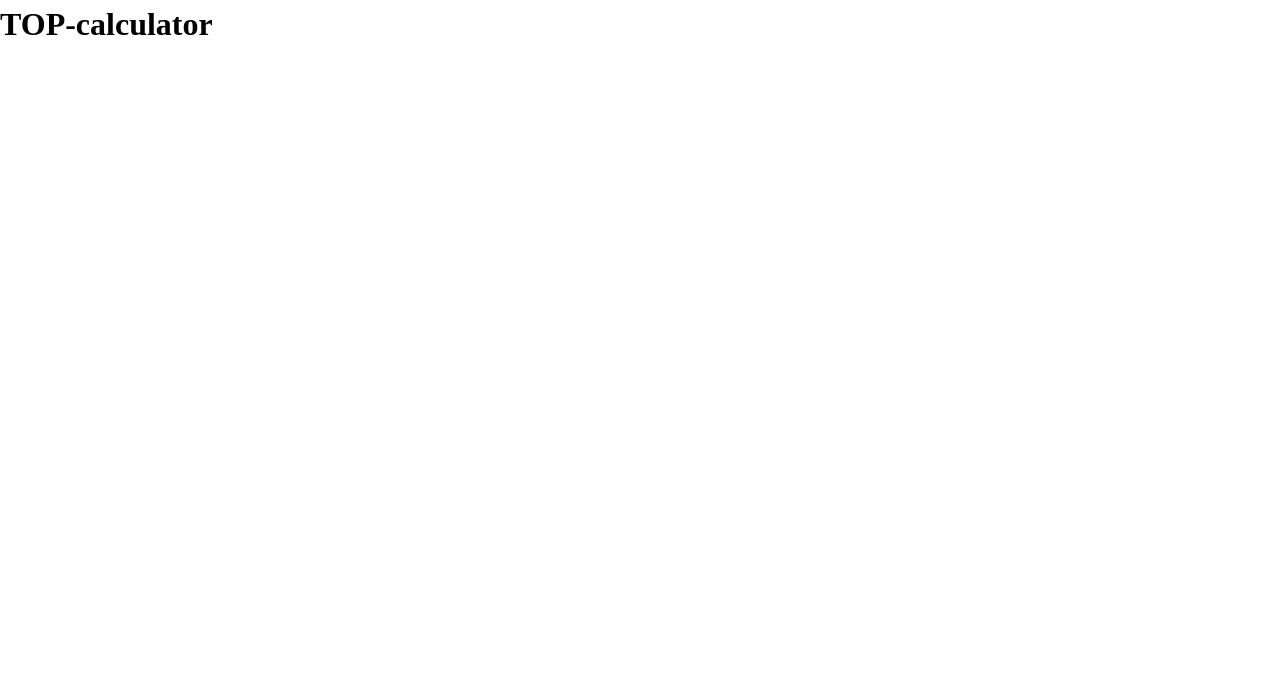
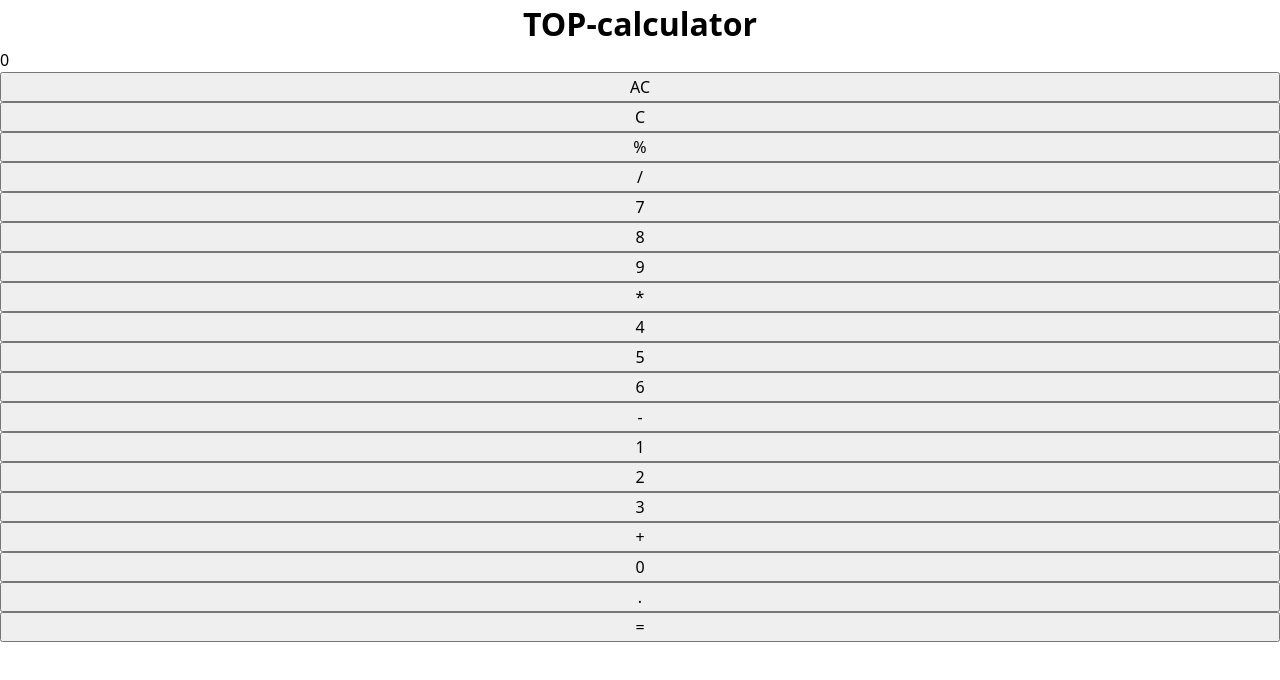
Before and after one commit to Sinner-Dev95/TOP-calculator, a plain HTML site: page index.html in a window 1280 px wide. Drawn offline with Linux system fonts and the light colour scheme.

Commit message:
Create boilerplate for html calculator structure

```diff
--- a/index.html
+++ b/index.html
@@ -1,13 +1,37 @@
 <!DOCTYPE html>
 <html lang="en">
-<head>
-    <meta charset="UTF-8">
-    <meta name="viewport" content="width=device-width, initial-scale=1.0">
+  <head>
+    <meta charset="UTF-8" />
+    <meta name="viewport" content="width=device-width, initial-scale=1.0" />
     <title>TOP-calculator</title>
-    <link rel="stylesheet" href="styles.css">
-</head>
-<body>
-    <h1>TOP-calculator</h1>
+    <link rel="stylesheet" href="styles.css" />
+  </head>
+  <body>
+    <h1 id="TITOLO">TOP-calculator</h1>
+
+    <div class="calcolatrice-container">
+      <div class="display">0</div>
+      <button data-type="reset">AC</button>
+      <button data-type="clear">C</button>
+      <button data-type="modulo">%</button>
+      <button data-type="operator">/</button>
+      <button data-type="number">7</button>
+      <button data-type="number">8</button>
+      <button data-type="number">9</button>
+      <button data-type="operator">*</button>
+      <button data-type="number">4</button>
+      <button data-type="number">5</button>
+      <button data-type="number">6</button>
+      <button data-type="operator">-</button>
+      <button data-type="number">1</button>
+      <button data-type="number">2</button>
+      <button data-type="number">3</button>
+      <button data-type="operator">+</button>
+      <button data-type="number">0</button>
+      <button data-type="decimal">.</button>
+      <button data-type="equal">=</button>
+    </div>
+
     <script src="script.js" defer></script>
-</body>
+  </body>
 </html>
--- a/styles.scss
+++ b/styles.scss
@@ -1,4 +1,3 @@
-
 /* Box sizing rules */
 *,
 *::before,
@@ -21,8 +20,8 @@ dd {
 }
 
 /* Remove list styles on ul, ol elements with a list role, which suggests default styling will be removed */
-ul[role='list'],
-ol[role='list'] {
+ul[role="list"],
+ol[role="list"] {
   list-style: none;
 }
 
@@ -61,7 +60,7 @@ select {
 /* Remove all animations, transitions and smooth scroll for people that prefer not to see them */
 @media (prefers-reduced-motion: reduce) {
   html:focus-within {
-   scroll-behavior: auto;
+    scroll-behavior: auto;
   }
 
   *,
@@ -75,3 +74,19 @@ select {
 }
 
 /* FINE RESET */
+
+body {
+  display: flex;
+  flex-direction: column;
+  font-family: system-ui, -apple-system, BlinkMacSystemFont, "Segoe UI", Roboto,
+    Oxygen, Ubuntu, Cantarell, "Open Sans", "Helvetica Neue", sans-serif;
+}
+
+#TITOLO {
+  text-align: center;
+}
+
+.calcolatrice-container{
+  display: grid;
+
+}
```
Also changed, not shown: styles.css, 1 other file.
